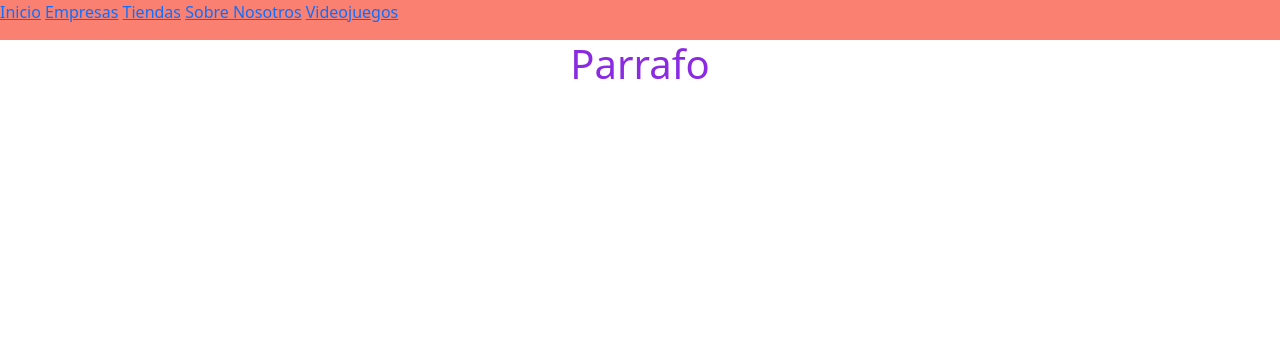
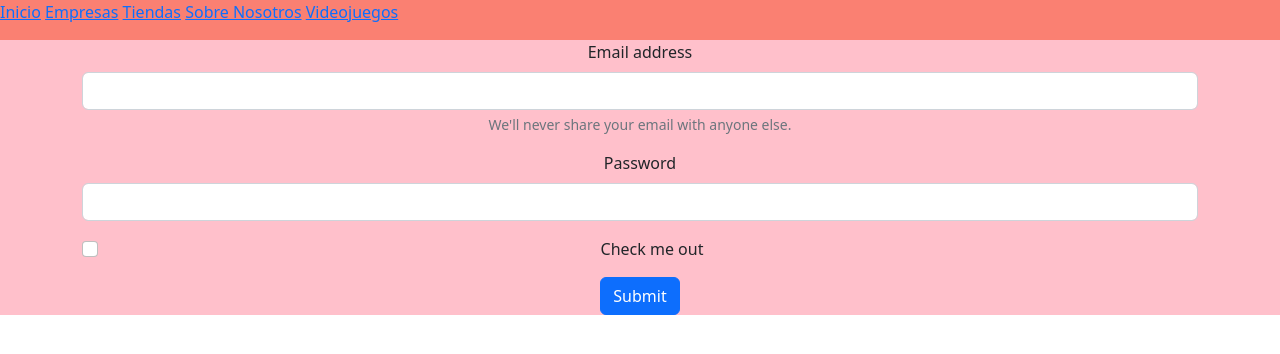
Before and after one commit to AluriEruli/DesarrolloWebProyectoFinalCoderhouse, a plain HTML site: page index.html in a window 1280 px wide. Drawn offline with nearby package versions, Linux system fonts and the light colour scheme.

Commit message:
Index apariencia
Solo le puse unos inputs de gmail y contraseña al index para que no quede tan vacio, aunque no hace nada, de momento solo es para que se vea bien el index y no este vacio

```diff
--- a/assets/css/style.css
+++ b/assets/css/style.css
@@ -33,3 +33,6 @@
     color:white;
     background-color:salmon;
 }
+.background{
+    background-color: pink;
+}
--- a/index.html
+++ b/index.html
@@ -20,16 +20,28 @@
         </nav>
 
     </header>
-    <main>
+    <main class="background">
+        <div class="container text-center">
+            <form>
+                <div class="mb-3">
+                    <label for="exampleInputEmail1" class="form-label">Email address</label>
+                    <input type="email" class="form-control" id="exampleInputEmail1" aria-describedby="emailHelp">
+                    <div id="emailHelp" class="form-text">We'll never share your email with anyone else.</div>
+                </div>
+                <div class="mb-3">
+                    <label for="exampleInputPassword1" class="form-label">Password</label>
+                    <input type="password" class="form-control" id="exampleInputPassword1">
+                </div>
+                <div class="mb-3 form-check">
+                    <input type="checkbox" class="form-check-input" id="exampleCheck1">
+                    <label class="form-check-label" for="exampleCheck1">Check me out</label>
+                </div>
+                <button type="submit" class="btn btn-primary">Submit</button>
+                </form>
+        </div>
 
     </main>
 
-    <section class="textCommunity">
-        <article>
-            <h1>Parrafo</h1>
-        </article>
-
-    </section>
     <script src="https://cdn.jsdelivr.net/npm/@popperjs/core@2.11.6/dist/umd/popper.min.js" integrity="sha384-oBqDVmMz9ATKxIep9tiCxS/Z9fNfEXiDAYTujMAeBAsjFuCZSmKbSSUnQlmh/jp3" crossorigin="anonymous"></script>
 
 </body>
```
